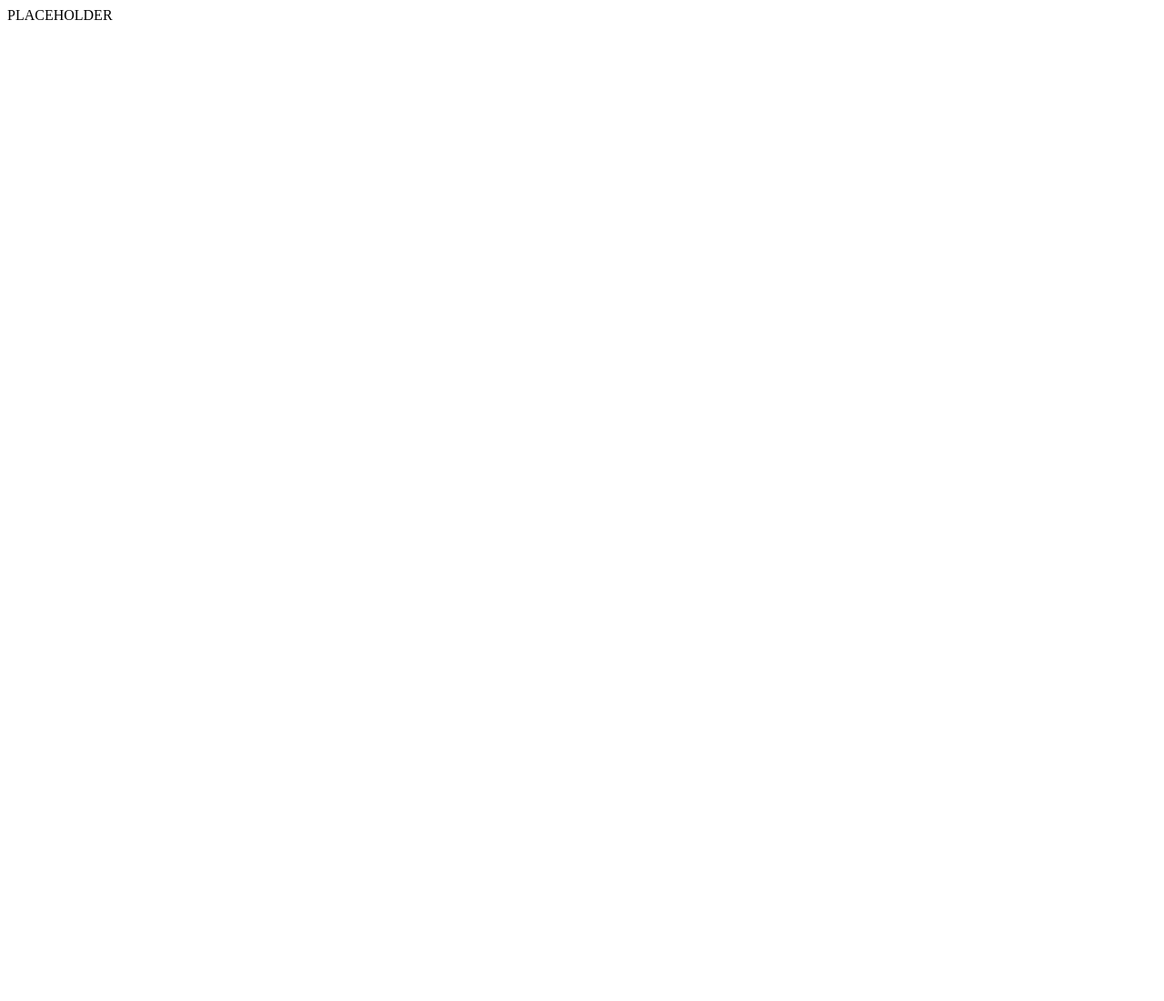
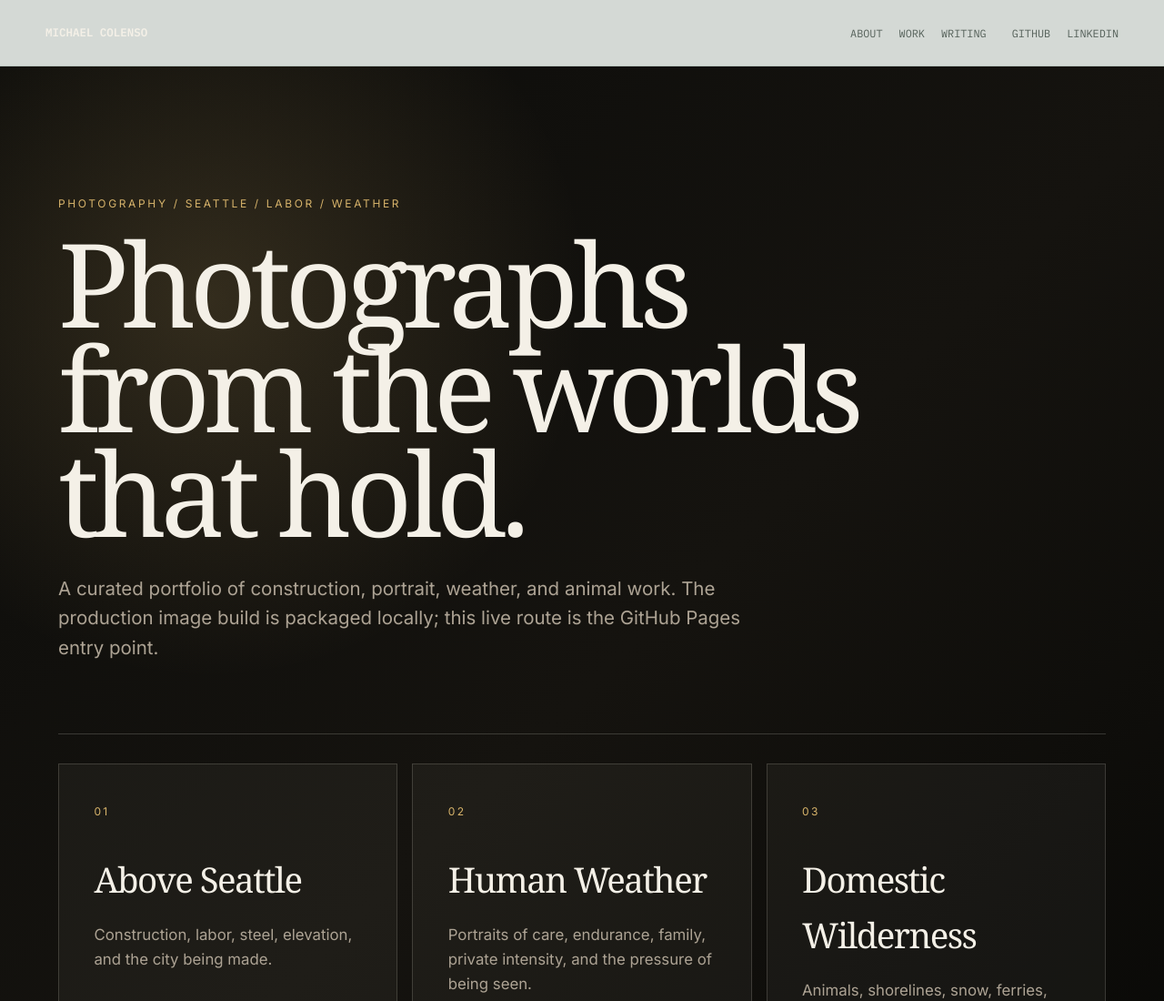
Before and after one commit to michaelcolenso/michaelcolenso.github.io, an Astro site: page /photography in a window 1280 px wide. Shown: the top 1100 px of the page at 91% size. Before the commit the page ends 800 px from the top, so only its background shows below. Built offline with nearby package versions, Linux system fonts and the light colour scheme; Astro itself is replaced by a stand-in of ours.

Commit message:
replace placeholder photography page

```diff
--- a/src/pages/photography.astro
+++ b/src/pages/photography.astro
@@ -1 +1,114 @@
-PLACEHOLDER
+---
+import BaseLayout from '../layouts/BaseLayout.astro';
+---
+<BaseLayout
+  title="Photography — Michael Colenso"
+  description="Photographs of labor, weather, family, and the animals that accompany a life."
+  bodyClass="photography-page"
+>
+  <section class="photo-shell">
+    <p class="photo-kicker">Photography / Seattle / Labor / Weather</p>
+    <h1>Photographs from the worlds that hold.</h1>
+    <p class="photo-lede">A curated portfolio of construction, portrait, weather, and animal work. The production image build is packaged locally; this live route is the GitHub Pages entry point.</p>
+    <div class="photo-rule"></div>
+    <div class="photo-grid">
+      <article>
+        <span>01</span>
+        <h2>Above Seattle</h2>
+        <p>Construction, labor, steel, elevation, and the city being made.</p>
+      </article>
+      <article>
+        <span>02</span>
+        <h2>Human Weather</h2>
+        <p>Portraits of care, endurance, family, private intensity, and the pressure of being seen.</p>
+      </article>
+      <article>
+        <span>03</span>
+        <h2>Domestic Wilderness</h2>
+        <p>Animals, shorelines, snow, ferries, and the quiet companionship of domestic life meeting weather.</p>
+      </article>
+    </div>
+  </section>
+</BaseLayout>
+
+<style>
+  :global(body.photography-page) {
+    background: #0c0c0a;
+    color: #f4f0e7;
+  }
+
+  .photo-shell {
+    min-height: calc(100vh - 72px);
+    padding: clamp(7rem, 11vw, 12rem) clamp(1.25rem, 5vw, 6rem);
+    background:
+      radial-gradient(circle at 18% 20%, rgba(216, 180, 107, .18), transparent 26rem),
+      linear-gradient(135deg, #0c0c0a, #15130f 52%, #080806);
+  }
+
+  .photo-kicker {
+    color: #d8b46b;
+    font-size: .75rem;
+    letter-spacing: .22em;
+    text-transform: uppercase;
+    margin: 0 0 1.25rem;
+  }
+
+  h1 {
+    max-width: 980px;
+    margin: 0;
+    font-family: Georgia, serif;
+    font-weight: 400;
+    font-size: clamp(4rem, 10vw, 11rem);
+    line-height: .9;
+    letter-spacing: -.055em;
+  }
+
+  .photo-lede {
+    max-width: 760px;
+    margin: 2rem 0 0;
+    color: #ada394;
+    font-size: clamp(1.1rem, 1.6vw, 1.35rem);
+  }
+
+  .photo-rule {
+    height: 1px;
+    background: rgba(244, 240, 231, .18);
+    margin: clamp(3rem, 6vw, 6rem) 0 2rem;
+  }
+
+  .photo-grid {
+    display: grid;
+    grid-template-columns: repeat(3, minmax(0, 1fr));
+    gap: 1rem;
+  }
+
+  article {
+    border: 1px solid rgba(244, 240, 231, .16);
+    background: rgba(244, 240, 231, .045);
+    padding: clamp(1.5rem, 3vw, 2.4rem);
+    min-height: 260px;
+  }
+
+  article span {
+    color: #d8b46b;
+    letter-spacing: .2em;
+    font-size: .75rem;
+  }
+
+  article h2 {
+    margin: 2rem 0 1rem;
+    font-family: Georgia, serif;
+    font-weight: 400;
+    font-size: clamp(2rem, 3vw, 3.3rem);
+    letter-spacing: -.04em;
+  }
+
+  article p {
+    color: #ada394;
+    font-size: 1.05rem;
+  }
+
+  @media (max-width: 800px) {
+    .photo-grid { grid-template-columns: 1fr; }
+  }
+</style>
```
